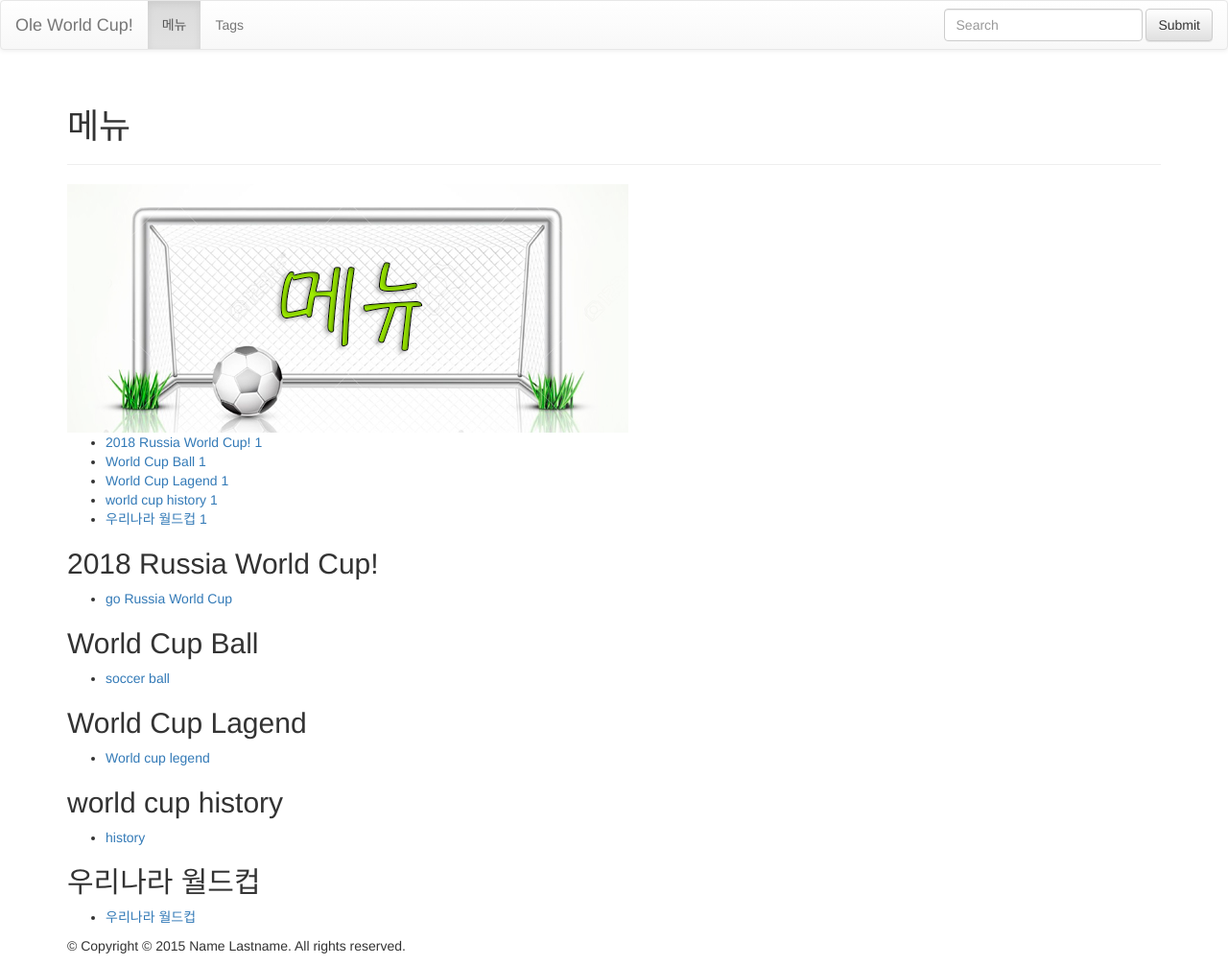
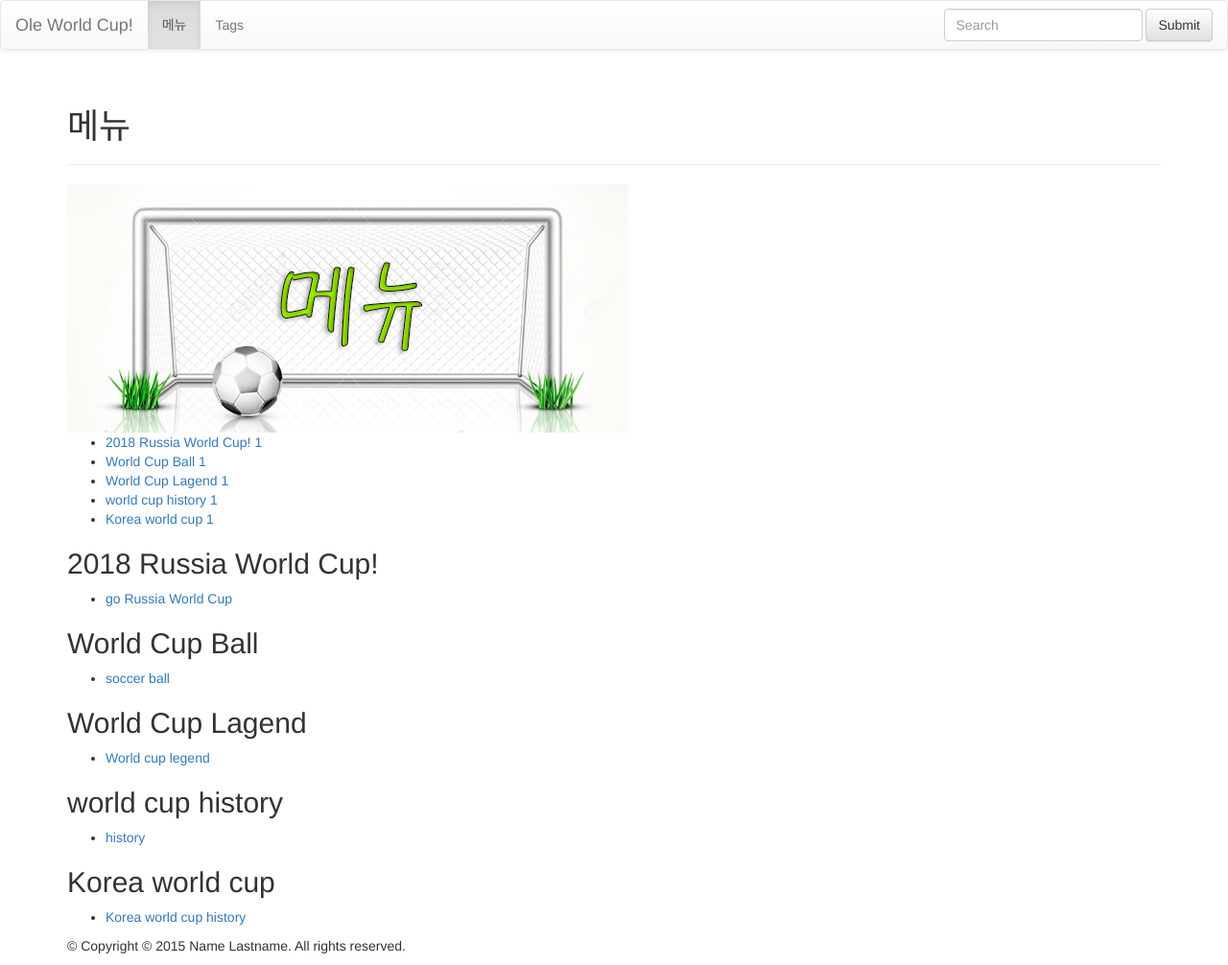
Before and after one commit to jungu9/jungu9.github.com, a Jekyll site: the page built from categories.html, in a window 1280 px wide. Shown: the whole page at 96% size. Built offline with Jekyll 4.4.1, drawn with Linux system fonts in a browser that asks for light colours; nearby versions of some CDN libraries; library files that are not in the unit come from our copies.

Commit message:
Update 2015-05-29-koreacup.md

```diff
--- a/_posts/core-samples/2015-05-29-koreacup.md
+++ b/_posts/core-samples/2015-05-29-koreacup.md
@@ -1,7 +1,7 @@
 ---
-title : 우리나라 월드컵
+title : Korea world cup history
 layout : post
-category : 우리나라 월드컵
+category : Korea world cup
 ---
 
 제17회 2002년 월드컵은 아시아의 대한민국과 일본에서 5월 31일부터 6월 30일까지 총 31일간 치러졌다. 이 대회는 월드컵 역사상 최초로 두 나라의 공동 개최 형태로 치러졌으며, 유럽과 아메리카 이외의 대륙에서 개최된 첫 번째 대회로 이름을 올리고 있다. 대부분의 강호들이 수준 높은 경기력을 선보였던 1998년 대회와 다르게, 2002년 대회는 그야말로 이변의 연속이었다. 최강 프랑스와 아르헨티나가 조별리그에서 침몰한 것을 시작으로 세네갈과 미국이 8강에, 대한민국과 터키가 4강에 오르는 대형사건이 연달아 터져 나왔다. 이러한 혼란 속에서도 호나우두, 히바우두, 호나우지뉴를 앞세워 안정된 경기력을 선보인 브라질은 통산 다섯 번째로 정상에 오르는 기쁨을 누렸다.
```
